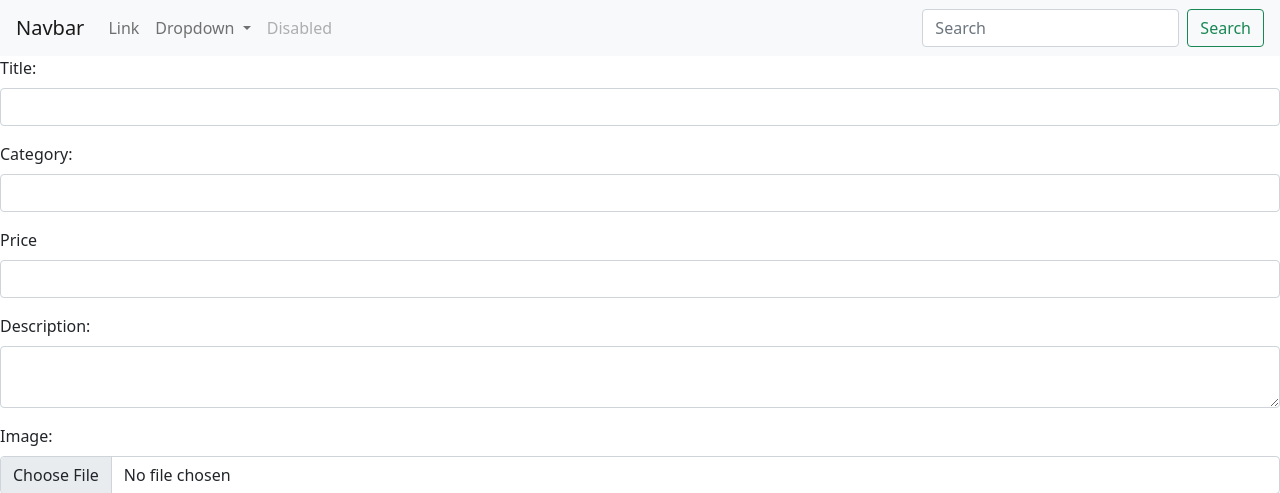
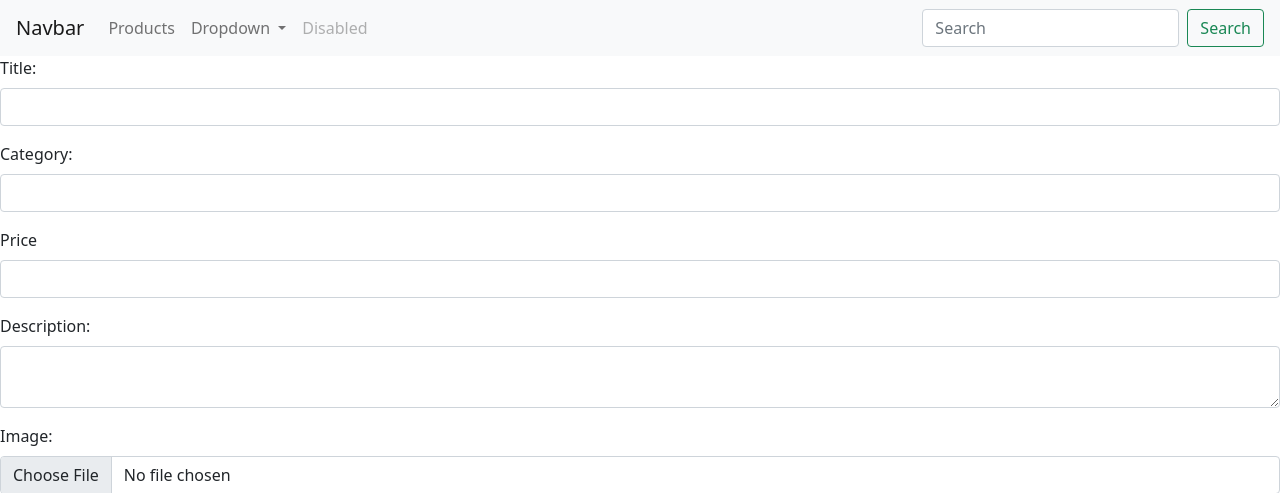
Before and after one commit to Sevinj-joy/BabyJoyProject, a Flask app: page /admin in a window 1280 px wide. Shown: the top 493 px of the page. Run offline with Flask 2, Linux system fonts and the light colour scheme; some libraries are stand-ins or nearby versions; some web fonts are replaced.

Commit message:
Baby Joy Project uploading

```diff
--- a/run.py
+++ b/run.py
@@ -13,8 +13,9 @@ class products(db.Model):
 
 from app.routes import *
 
+
 from admin.routes import *
 
 if __name__ == "__main__":
-    db.create_all()
+    # db.create_all()
     app.run(debug=True)
--- a/templates/admin/base.html
+++ b/templates/admin/base.html
@@ -39,7 +39,7 @@
           <a class="nav-link" href="#">Home <span class="sr-only">(current)</span></a>
         </li>
         <li class="nav-item">
-          <a class="nav-link" href="#">Link</a>
+          <a class="nav-link" href="#">Products</a>
         </li>
         <li class="nav-item dropdown">
           <a class="nav-link dropdown-toggle" href="#" id="navbarDropdown" role="button" data-toggle="dropdown" aria-haspopup="true" aria-expanded="false">
```
